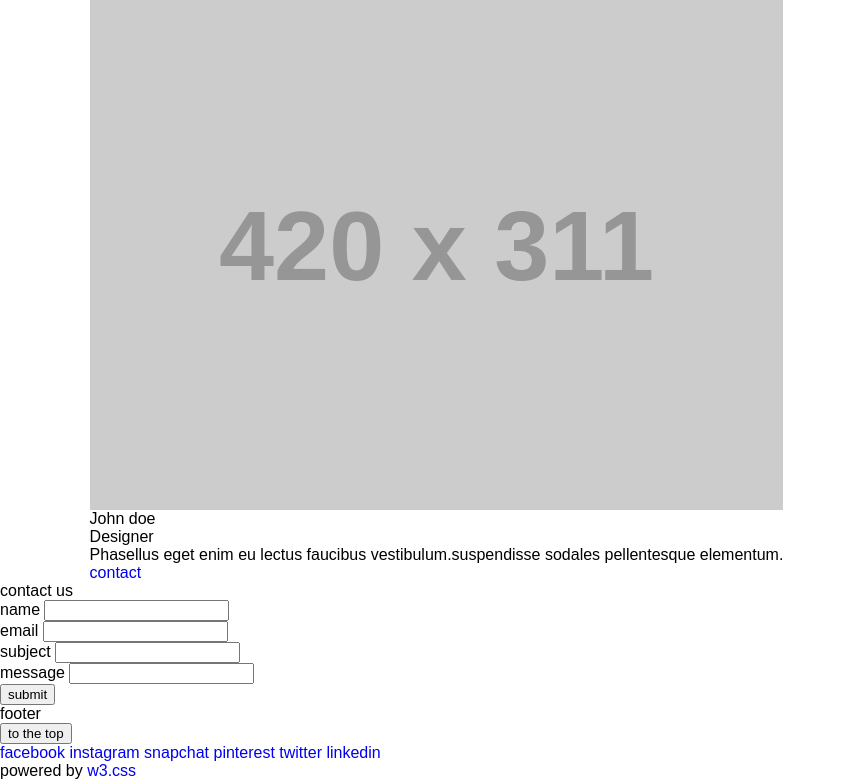
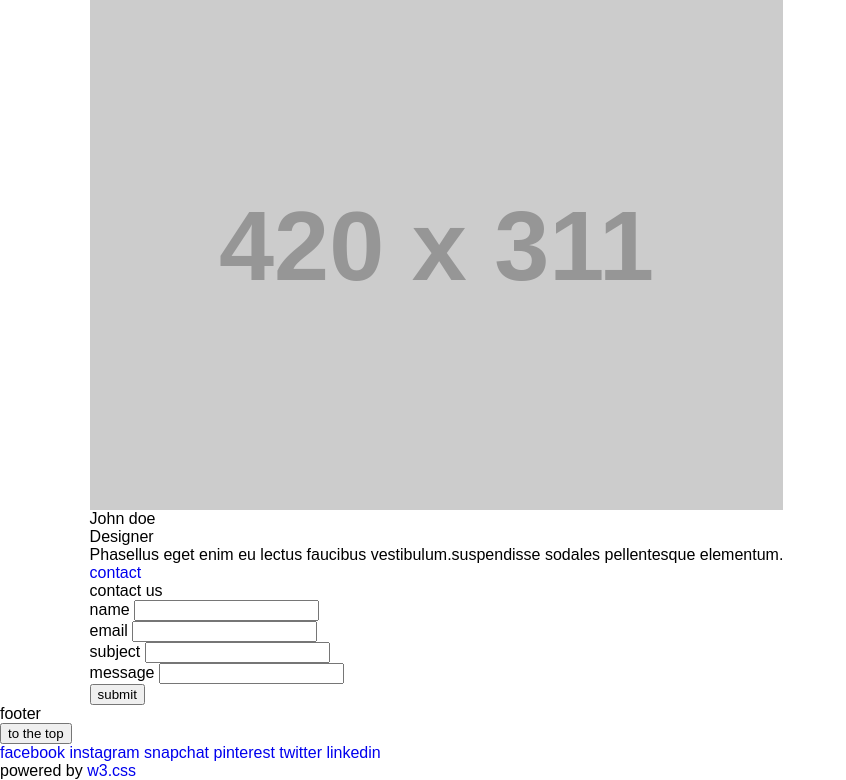
Before and after one commit to saifaliaxioned/marketing_temp, a plain HTML site: page index.html in a window 1280 px wide. Shown: the part 3231-4011 px from the top of the page, without its empty margins (0-846 px from the left). Drawn offline with Linux system fonts and the light colour scheme; placeholder pictures from the web are drawn by us.

Commit message:
sec4 added

```diff
--- a/index.html
+++ b/index.html
@@ -279,29 +279,29 @@
       <!-- ================ section 3 end ================ -->
 
       <!-- ================ section 4 start ================ -->
-      <section>
-        <div>
-          <div>
+      <section class="contact-sec">
+        <div class="wrapper">
+          <div class="sec-heading">
             <h2>contact us</h2>
           </div>
           <form action="#FIXME">
-            <div>
+            <div class="input-group">
               <label for="name">name</label>
               <input type="text" name="name" id="name">
             </div>
-            <div>
+            <div class="input-group">
               <label for="email">email</label>
               <input type="email" name="email" id="email">
             </div>
-            <div>
+            <div class="input-group">
               <label for="subject">subject</label>
               <input type="text" name="subject" id="subject">
             </div>
-            <div>
+            <div class="input-group">
               <label for="message">message</label>
               <input type="text" name="message" id="message">
             </div>
-            <div>
+            <div class="input-controls">
               <input type="submit" value="submit">
             </div>
 
```
